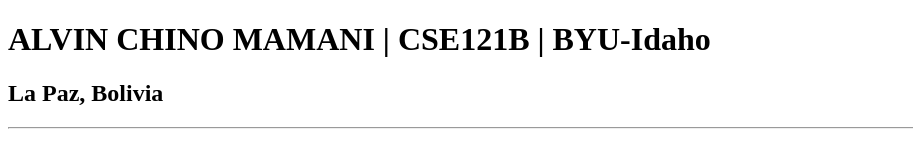
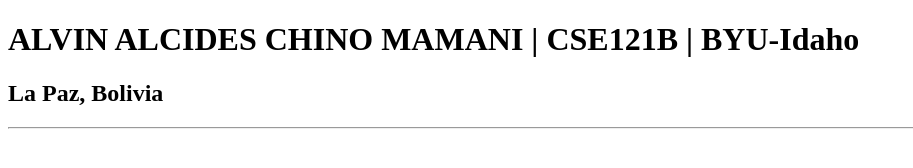
Before and after one commit to alvinchm/cse121b, a plain HTML site: page test.html in a window 1280 px wide. Shown: the whole page, without its empty margins (0-913 px from the left). Drawn offline with Linux system fonts and the light colour scheme.

Commit message:
original

```diff
--- a/test.html
+++ b/test.html
@@ -3,10 +3,10 @@
 <head>
     <meta charset="UTF-8">
     <meta name="viewport" content="width=device-width, initial-scale=1.0">
-    <title>ALVIN CHINO MAMANI | CSE121B | BYU-Idaho</title>
+    <title>ALVIN ALCIDES CHINO MAMANI | CSE121B | BYU-Idaho</title>
 </head>
 <body>
-    <h1>ALVIN CHINO MAMANI | CSE121B | BYU-Idaho</h1>
+    <h1>ALVIN ALCIDES CHINO MAMANI | CSE121B | BYU-Idaho</h1>
     <h2>La Paz, Bolivia</h2>
     <hr>
 </body>
```
